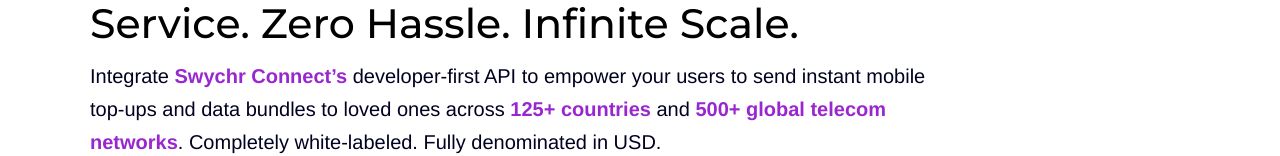
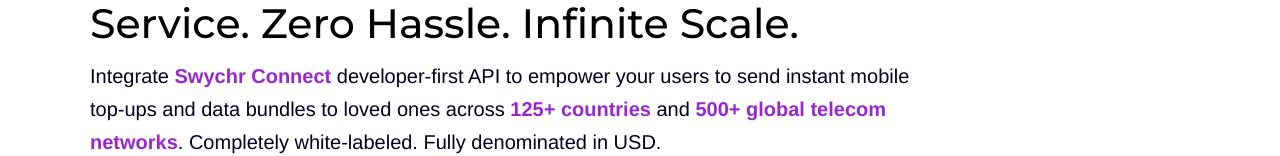
Before and after one commit to bertrand-wanda11/my-swychr-site, a Vue app: page /Delivery in a window 1280 px wide. Shown: the part 568-724 px from the top of the page. Built offline with nearby package versions, Linux system fonts and the light colour scheme.

Commit message:
final final

```diff
--- a/src/router/views/DeliveryView.vue
+++ b/src/router/views/DeliveryView.vue
@@ -11,7 +11,7 @@
         </h1>
 
         <p class="hero-subheadline">
-          Integrate <strong class="brand-highlight">Swychr Connect’s</strong> developer-first API to empower your users to send instant mobile top-ups and data bundles to loved ones across <strong>125+ countries</strong> and <strong>500+ global telecom networks</strong>. Completely white-labeled. Fully denominated in USD.
+          Integrate <strong class="brand-highlight">Swychr Connect</strong> developer-first API to empower your users to send instant mobile top-ups and data bundles to loved ones across <strong>125+ countries</strong> and <strong>500+ global telecom networks</strong>. Completely white-labeled. Fully denominated in USD.
         </p>
 
     <div class="hero-cta-group">
```
